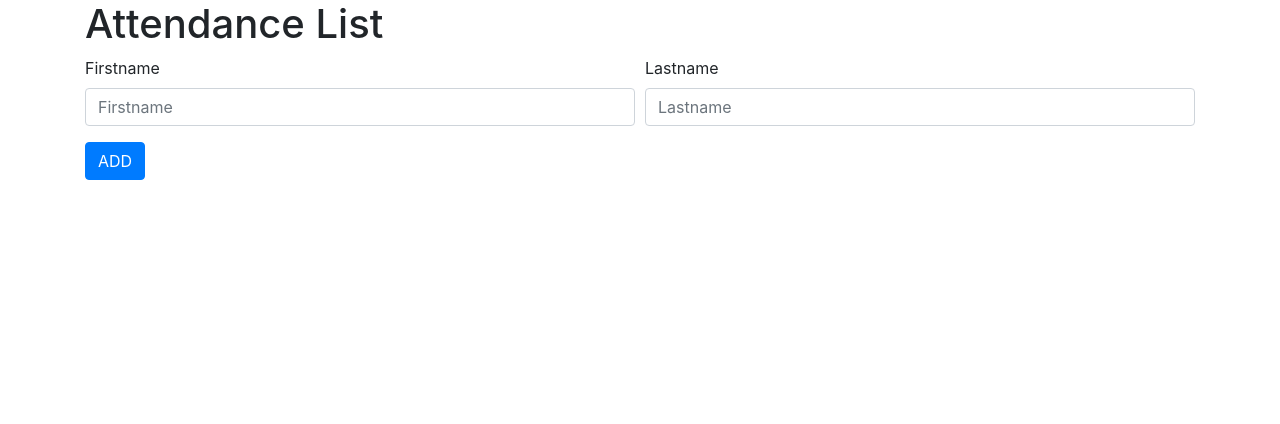
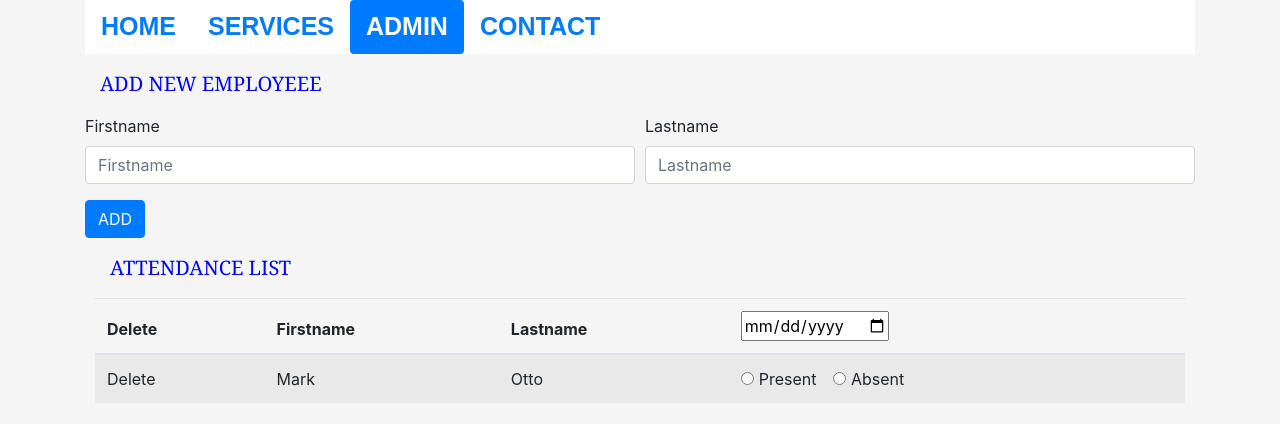
Before and after one commit to Taiwo-Stephen/decagon-bootcamp-project, a plain HTML site: page index.html in a window 1280 px wide. Drawn offline with nearby package versions, Linux system fonts and the light colour scheme.

Commit message:
second commit

```diff
--- a/index.html
+++ b/index.html
@@ -10,23 +10,73 @@
 </head>
 <body>
     <div class="container">
-        <h1 class="header-title"> Attendance List </h1>
+        <ul class="nav nav-pills">
+            <li class="nav-item">
+                <a class="nav-link" href="#">HOME</a>
+            </li>
+            <li class="nav-item dropdown">
+                <a class="nav-link" href="#">SERVICES</a>
+            </li>
+            <li class="nav-item">
+                <a class="nav-link active" href="#">ADMIN</a>
+            </li>
+            <li class="nav-item">
+                <a class="nav-link" href="#">CONTACT</a>
+            </li>
+        </ul>
+
+        <div class="page-title"> Add New Employeee</div>
         <div class="add-name">
                 <form>
-                    <div class="form-row">
+                    <div class="form-row" id="form-div">
                         <div class="form-group col-md-6">
                             <label for="inputFirstname">Firstname</label>
-                            <input type="text" class="form-control" id="inputEmail4" placeholder="Firstname">
+                            <input type="text" class="form-control" id="inputFirstname" placeholder="Firstname">
                         </div>
                         <div class="form-group col-md-6">
                             <label for="inputLastname">Lastname</label>
-                            <input type="text" class="form-control" id="inputPassword4" placeholder="Lastname">
+                            <input type="text" class="form-control" id="inputLastname" placeholder="Lastname">
                         </div>
                     </div>
                     <button type="submit" class="btn btn-primary">ADD</button>
                 </form>
         </div>
+
+        <div class="info-container">
+
+                <div class="page-title"> Attendance List</div>
+                <table class="table table-striped">
+                    <thead>
+                        <tr>
+                            <th scope="col">Delete</th>
+                            <th scope="col">Firstname</th>
+                            <th scope="col">Lastname</th>
+                            <th scope="col"><input type="date" id="meeting-date" placeholder="Date" required></th>
+                        </tr>
+                    </thead>
+                    <tbody>
+                        <tr>
+                            <td>Delete</td>
+                            <td>Mark</td>
+                            <td>Otto</td>
+                        <td>
+                            <div class="form-check form-check-inline">
+                                <input class="form-check-input" type="radio" name="present" id="presentRadio" >
+                                <label class="form-check-label" for="inlineRadio1">Present</label>
+                            </div>
+                            <div class="form-check form-check-inline">
+                                <input class="form-check-input" type="radio" name="absent" id="absentRadio">
+                                <label class="form-check-label" for="inlineRadio2">Absent</label>
+                            </div>
+                        </td>
+                        </tr>
+                    </tbody>
+                </table>
+            </div>
+
     </div>
 
+    <script src="https://ajax.googleapis.com/ajax/libs/jquery/3.4.1/jquery.min.js"></script>
+    <script src="script.js"></script>
 </body>
 </html>
--- /dev/null
+++ b/script.js
@@ -0,0 +1,10 @@
+$(function(){
+
+    $(".btn-primary").click(function(){
+        const outputfirstname = $("#inputFirstname").val();
+        const outputlastname = $("#inputLastname").val();
+        $("tbody").append("<tr><td> Delete </td> <td>" + outputfirstname + "</td> <td>" + outputlastname + "</td> <td> <input type='radio'> Present <input type='radio'>    Absent </td> </tr>");
+    });
+
+
+});
--- a/style.css
+++ b/style.css
@@ -0,0 +1,25 @@
+body{
+    background: 100%;
+    background-color: whitesmoke;
+    margin: 0;
+}
+.nav{
+    width: 100%;
+    background-color: white;
+    font-family: Arial, Helvetica, sans-serif;
+    font-weight: bold;
+    font-size: 25px;
+}
+.page-title{
+    background-color: none;
+    color: blue;
+    margin: 10px;
+    padding: 5px;
+    border-radius: 5px solid skyblue;
+    text-transform: uppercase;
+    font-family: Georgia, 'Times New Roman', Times, serif;
+    font-size: 20px;
+}
+.info-container{
+    margin: 10px;
+}
```
